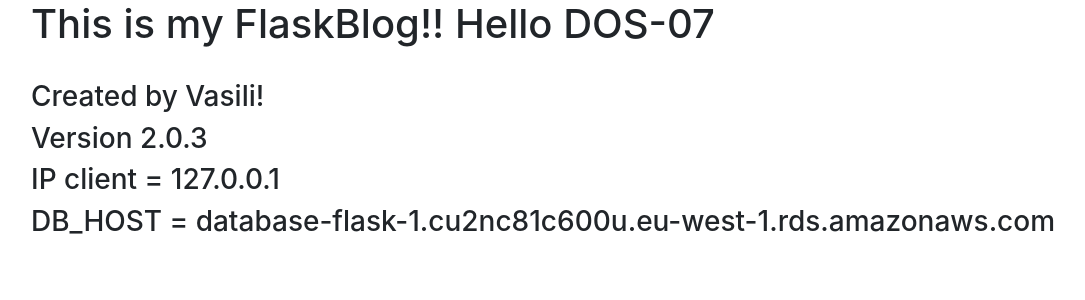
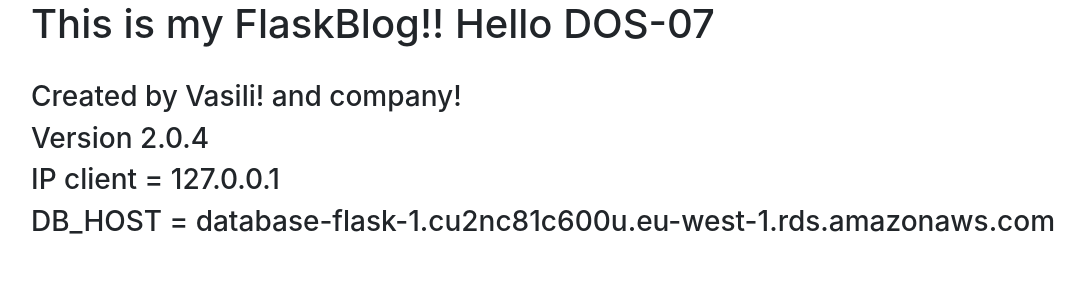
Before and after one commit to sivin79/diplom_tms, a Flask app: page /about in a window 1280 px wide. Shown: the part 56-356 px from the top of the page, without its empty margins (54-1139 px from the left). Run offline with Flask 2, Linux system fonts and the light colour scheme; some libraries are stand-ins or nearby versions.

Commit message:
new version

```diff
--- a/app/templates/about.html
+++ b/app/templates/about.html
@@ -3,8 +3,8 @@
 {% block content %}
 <h1>{% block title %} This is my FlaskBlog!! Hello DOS-07 {% endblock %}</h1>
 <br>
-<h3>Created by Vasili! </h3>
-<h3>Version 2.0.3</h3>
+<h3>Created by Vasili! and company! </h3>
+<h3>Version 2.0.4</h3>
 <h3>IP client = {{ client_ip }}</h3>
 <h3>DB_HOST = {{ HOST }}</h3>
 {% endblock %}
```
